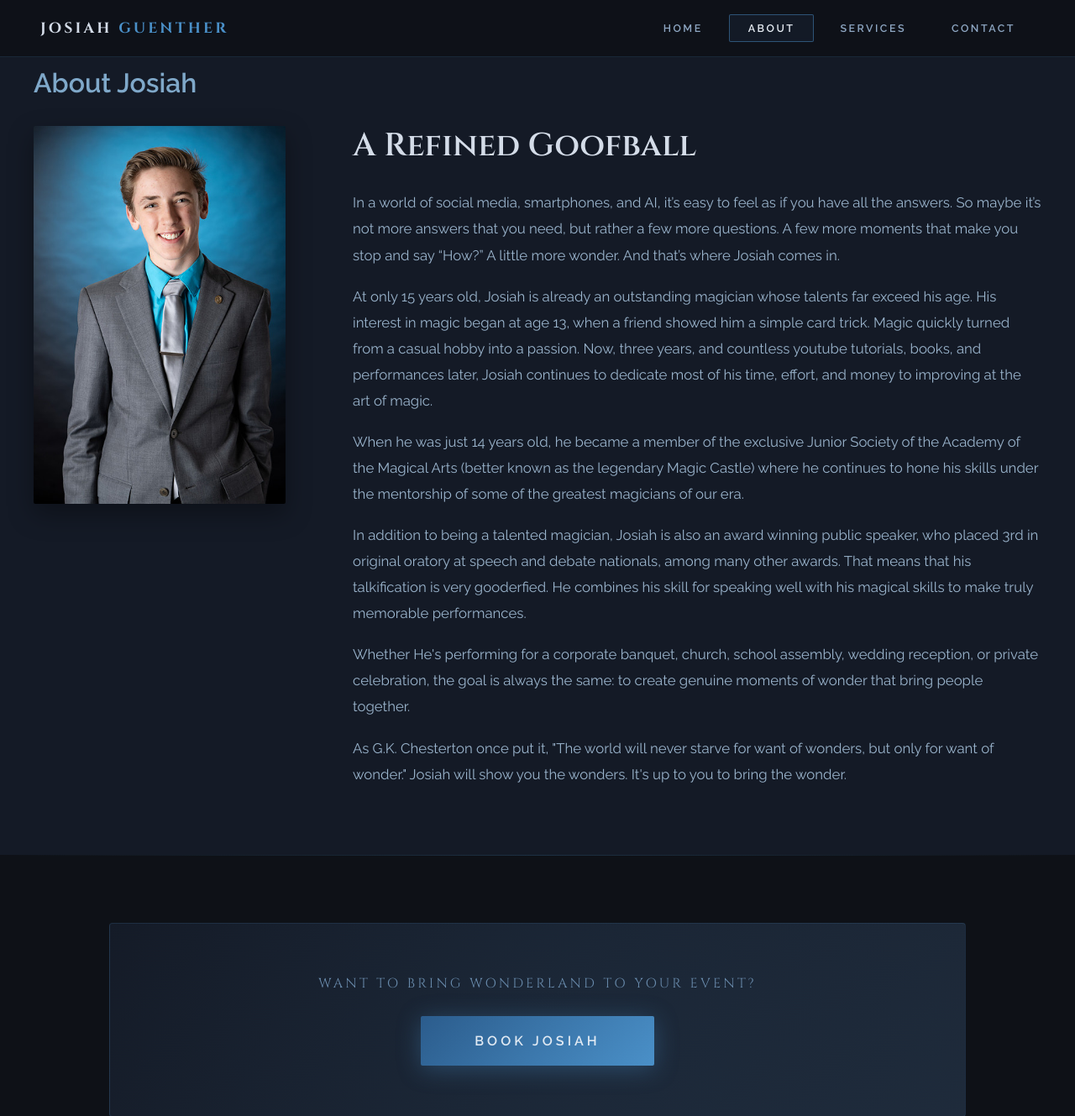
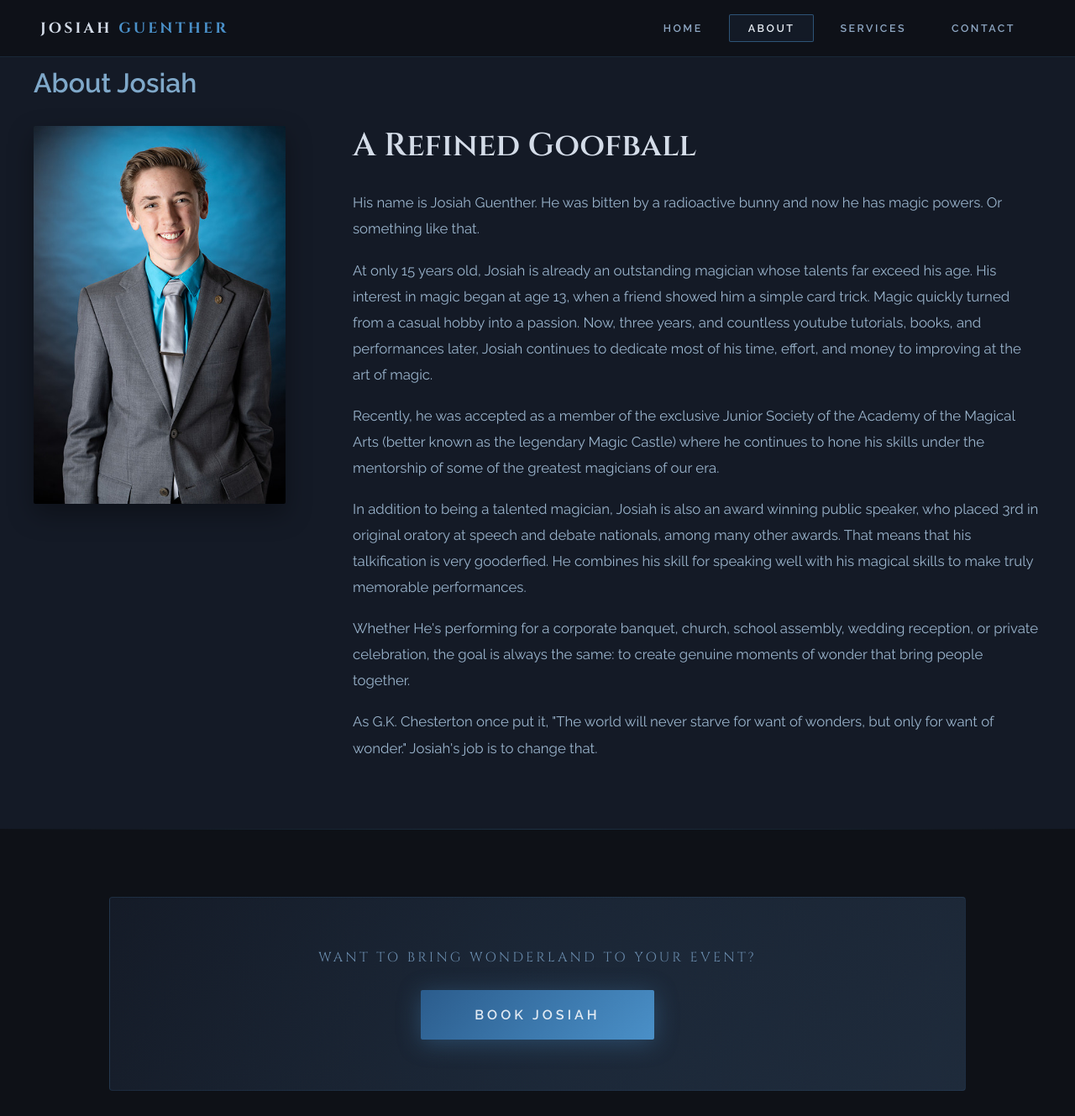
Before and after one commit to josiahguenther/magicwebsite, a Flask app: page /about in a window 1280 px wide. Shown: the top 1329 px of the page at 84% size. Run offline with Flask 3, Linux system fonts and the light colour scheme.

Commit message:
Update about.html

```diff
--- a/templates/about.html
+++ b/templates/about.html
@@ -31,7 +31,7 @@ Learn more about Josiah Guenther, a professional magician based in Southern Cali
                 <h2>A Refined Goofball</h2>
 
                 <p>
-                   In a world of social media, smartphones, and AI, it’s easy to feel as if you have all the answers. So maybe it’s not more answers that you need, but rather a few more questions. A few more moments that make you stop and say “How?” A little more wonder. And that’s where Josiah comes in.
+                   His name is Josiah Guenther. He was bitten by a radioactive bunny and now he has magic powers. Or something like that.
                 </p>
 
                 <p>
@@ -39,7 +39,7 @@ Learn more about Josiah Guenther, a professional magician based in Southern Cali
                 </p>
 
                 <p>
-                    When he was just 14 years old, he became a member of the exclusive Junior Society of the Academy of the Magical Arts (better known as the legendary Magic Castle) where he continues to hone his skills under the mentorship of some of the greatest magicians of our era.
+                    Recently, he was accepted as a member of the exclusive Junior Society of the Academy of the Magical Arts (better known as the legendary Magic Castle) where he continues to hone his skills under the mentorship of some of the greatest magicians of our era.
                 </p>
 
                 <p>
@@ -54,9 +54,7 @@ Learn more about Josiah Guenther, a professional magician based in Southern Cali
                 </p>
 
                 <p>
-                    As G.K. Chesterton once put it, "The world will never starve for want of wonders, but only for want of wonder." Josiah will show you the wonders. It's up to you to bring the wonder.
-                </p>
-
+                    As G.K. Chesterton once put it, "The world will never starve for want of wonders, but only for want of wonder." Josiah's job is to change that.
             </div>
 
         </div>
```
